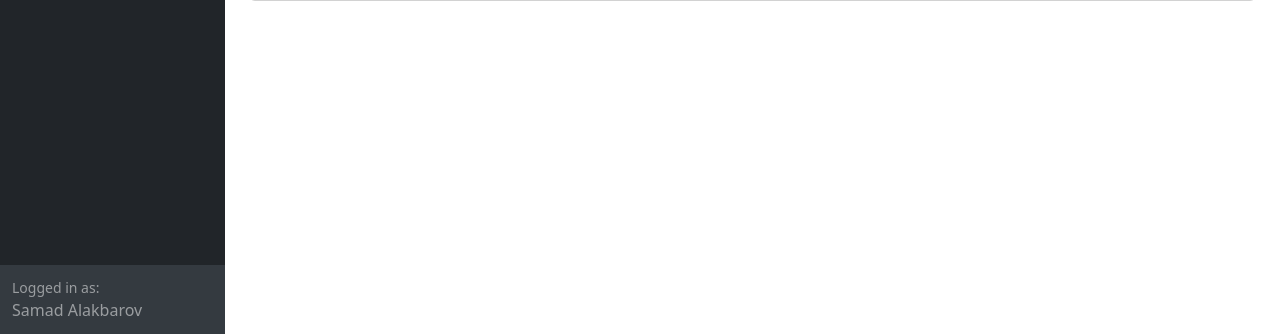
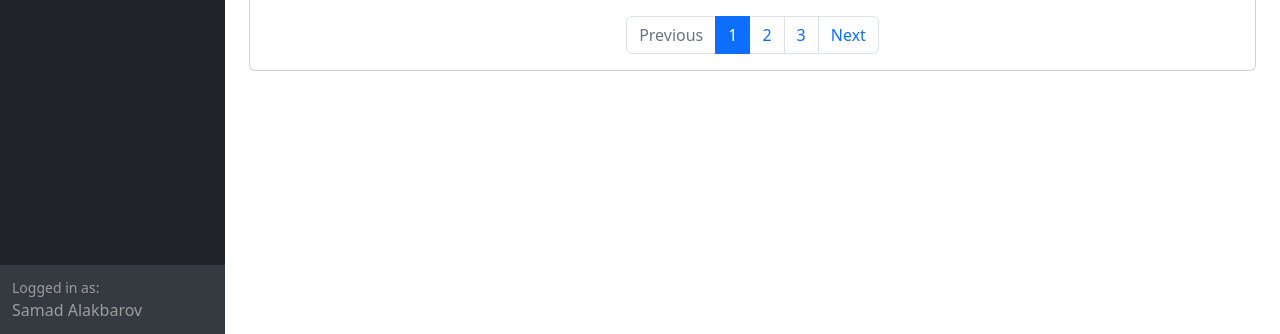
Before and after one commit to Samad126/AdressBookAppWeb, an ASP.NET Core app: page /Admin/Users in a window 1280 px wide. Shown: the part 466-800 px from the top of the page. Run offline with ASP.NET Core 8, Linux system fonts and the light colour scheme; some libraries are stand-ins or nearby versions.

Commit message:
feat: added pagination to admin users and contact reports

```diff
--- a/Areas/Admin/Views/Users/Index.cshtml
+++ b/Areas/Admin/Views/Users/Index.cshtml
@@ -114,5 +114,21 @@
                 </tbody>
             </table>
         </div>
+        <!-- Static Bootstrap Pagination -->
+        <div class="d-flex justify-content-center mt-3">
+            <nav aria-label="Users pagination">
+                <ul class="pagination">
+                    <li class="page-item disabled">
+                        <a class="page-link" href="#" tabindex="-1" aria-disabled="true">Previous</a>
+                    </li>
+                    <li class="page-item active"><a class="page-link" href="#">1</a></li>
+                    <li class="page-item"><a class="page-link" href="#">2</a></li>
+                    <li class="page-item"><a class="page-link" href="#">3</a></li>
+                    <li class="page-item">
+                        <a class="page-link" href="#">Next</a>
+                    </li>
+                </ul>
+            </nav>
+        </div>
     </div>
 </div>
```
Also changed, not shown: Areas/Admin/Views/ContactReports/Index.cshtml (+15 -0 lines).
